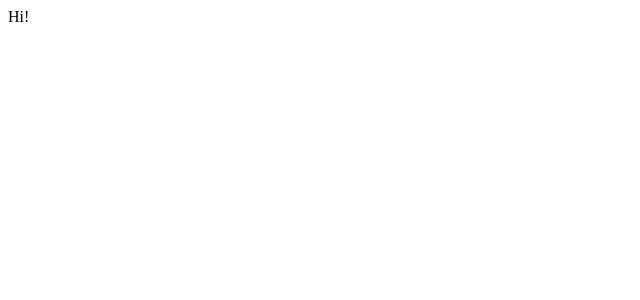
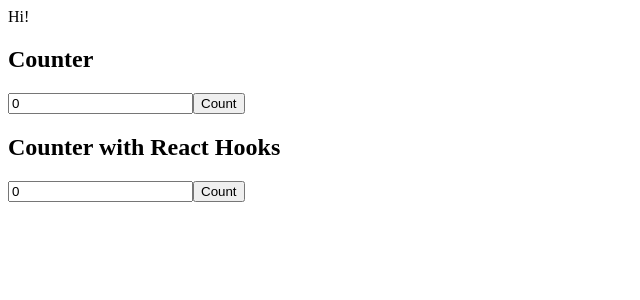
Before and after one commit to tomatotiger/react-seven-GUIs, a React app: page / in a window 1280 px wide. Shown: the top 300 px of the page, without its empty margins (0-640 px from the left). Built offline with nearby package versions, Linux system fonts and the light colour scheme; the HTML template or start-up script is replaced by a standard one.

Commit message:
implement counter in functional component and React hooks

```diff
--- a/src/App.tsx
+++ b/src/App.tsx
@@ -1,5 +1,12 @@
 import * as React from 'react';
+import { Counter, CounterWithHooks } from './components/counter';
 
 export default function App() {
-  return <div>Hi! </div>;
+  return (
+    <div>
+      Hi!
+      <Counter />
+      <CounterWithHooks />
+    </div>
+  );
 }
--- /dev/null
+++ b/src/components/counter.tsx
@@ -0,0 +1,39 @@
+import * as React from 'react';
+
+type State = { count: number };
+
+export class Counter extends React.Component<{}, State> {
+  constructor(props) {
+    super(props);
+    this.state = { count: 0 };
+    this.increase = this.increase.bind(this);
+  }
+
+  increase() {
+    this.setState(currentState => ({
+      ...currentState,
+      count: currentState.count + 1,
+    }));
+  }
+
+  render() {
+    return (
+      <div>
+        <h2>Counter</h2>
+        <input type="text" value={this.state.count} readOnly={true} />
+        <button onClick={this.increase}> Count </button>
+      </div>
+    );
+  }
+}
+
+export const CounterWithHooks: React.FunctionComponent = () => {
+  const [count, setCount] = React.useState<number>(0);
+  return (
+    <div>
+      <h2>Counter with React Hooks</h2>
+      <input type="text" value={count} readOnly={true} />
+      <button onClick={() => setCount(prevCount => prevCount + 1)}> Count </button>
+    </div>
+  );
+};
```
